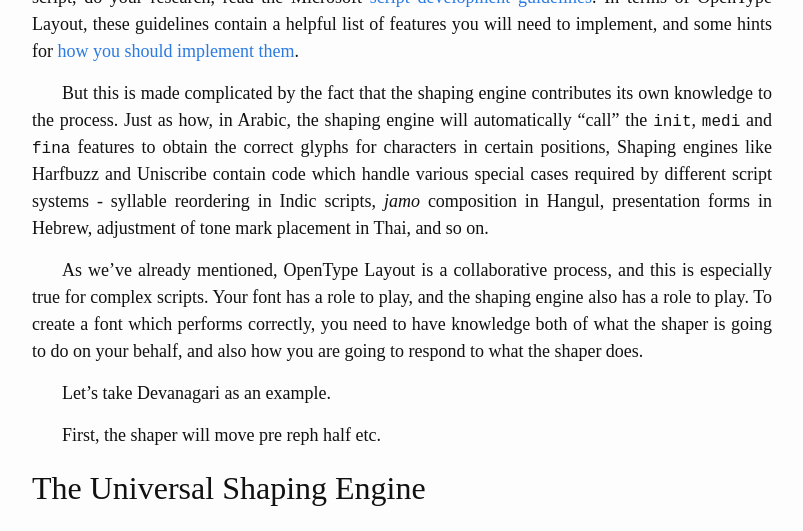
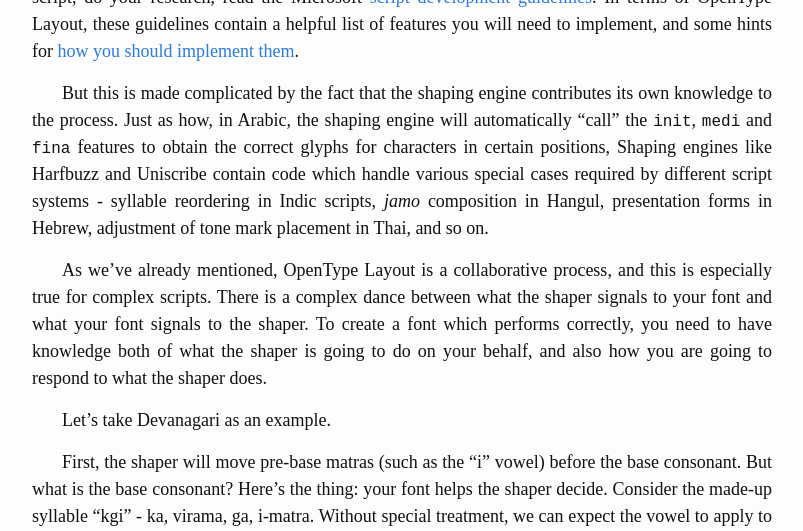
Before and after one commit to simoncozens/fonts-and-layout, a Jekyll site: the page built from localisation.md, in a window 1280 px wide and 1400 px high, scrolled down 12690 px. Shown: the top 531 px of the window, without its empty margins (238-1041 px from the left). Built offline with Jekyll 4.4.1, drawn with Linux system fonts in a browser that asks for light colours; some of the changed text lies outside the part shown.

Commit message:
More on indic shaping

```diff
--- a/localisation.md
+++ b/localisation.md
@@ -268,14 +268,34 @@
 
 But this is made complicated by the fact that the shaping engine contributes its own knowledge to the process. Just as how, in Arabic, the shaping engine will automatically "call" the `init`, `medi` and `fina` features to obtain the correct glyphs for characters in certain positions, Shaping engines like Harfbuzz and Uniscribe contain code which handle various special cases required by different script systems - syllable reordering in Indic scripts, *jamo* composition in Hangul, presentation forms in Hebrew, adjustment of tone mark placement in Thai, and so on.
 
-As we've already mentioned, OpenType Layout is a collaborative process, and this is especially true for complex scripts. Your font has a role to play, and the shaping engine also has a role to play. To create a font which performs correctly, you need to have knowledge both of what the shaper is going to do on your behalf, and also how you are going to respond to what the shaper does.
+As we've already mentioned, OpenType Layout is a collaborative process, and this is especially true for complex scripts. There is a complex dance between what the shaper signals to your font and what your font signals to the shaper. To create a font which performs correctly, you need to have knowledge both of what the shaper is going to do on your behalf, and also how you are going to respond to what the shaper does.
 
 Let's take Devanagari as an example.
 
-First, the shaper will move pre
-reph
-half
-etc.
+First, the shaper will move pre-base matras (such as the "i" vowel) before the base consonant. But what is the base consonant? Here's the thing: your font helps the shaper decide. Consider the made-up syllable "kgi" - ka, virama, ga, i-matra. Without special treatment, we can expect the vowel to apply to the base consonant "ga", like so:
+
+![](localisation/kgi-1.png)
+
+But if the ka takes a half-form, (which of course it should in this case) then the matra applies to the whole cluster and should appear at the beginning. By adding the half-form *feature* to your font
+
+        feature half {
+            sub ka-deva halant-deva by k-deva;
+        } half;
+
+you signal to the layout engine that the matra should cover the whole cluster:
+
+![](localisation/kgi-2.png)
+
+Again, this is something we can see clearly with the `hb-shape` utility:
+
+        $ hb-shape --features='-half' Hind-Regular.otf 'क्गि'
+        [dvKA=0+771|dvVirama=0@-253,0+0|dvmI.a05=2+265|dvGA=2+574]
+
+        $ hb-shape --features='+half' Hind-Regular.otf 'क्गि'
+        [dvmI=0+265|dvK=0+519|dvGA=0+574]
+
+
+blwf/vatu/pstf/pref "signals" consonant position
 
 ## The Universal Shaping Engine
 
```
